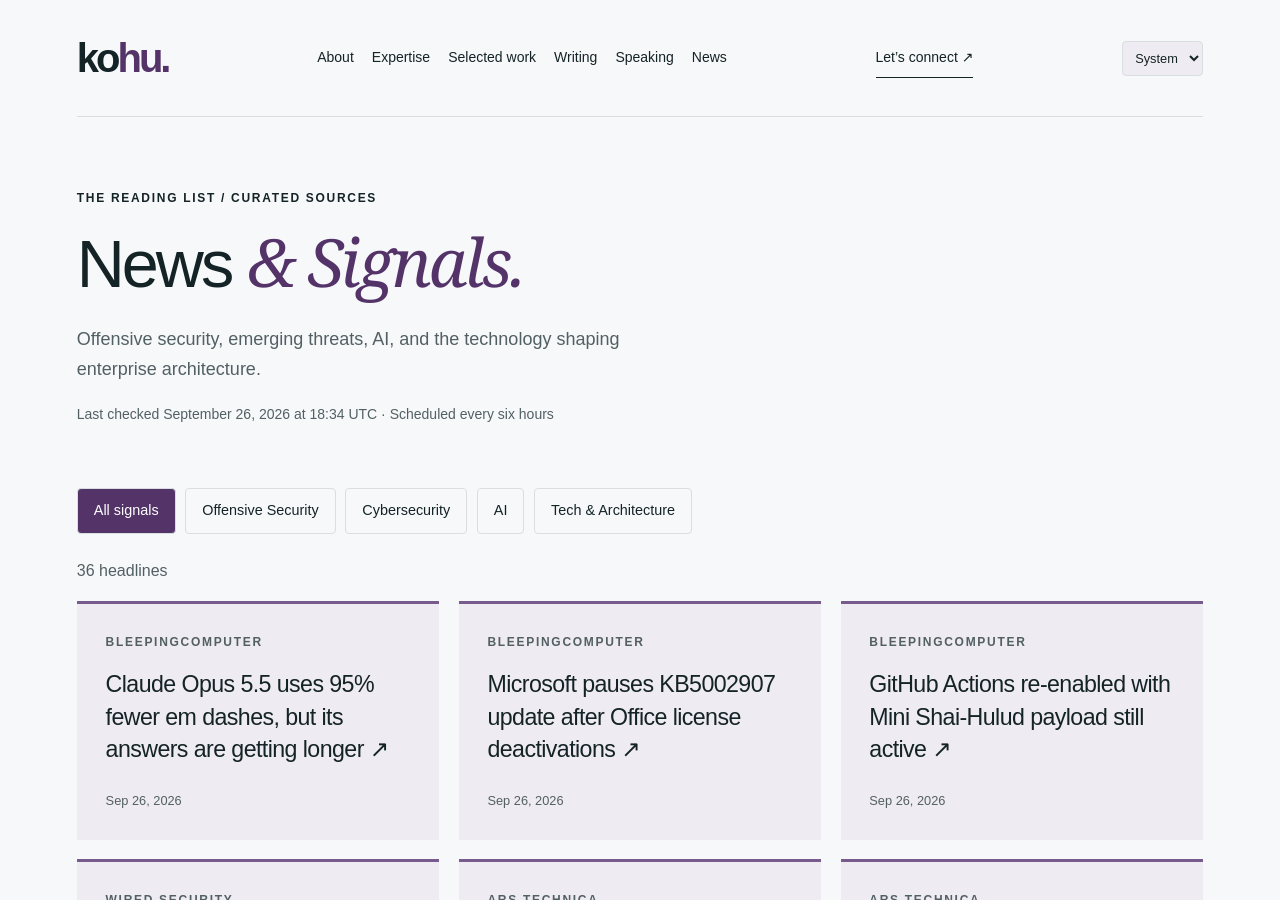
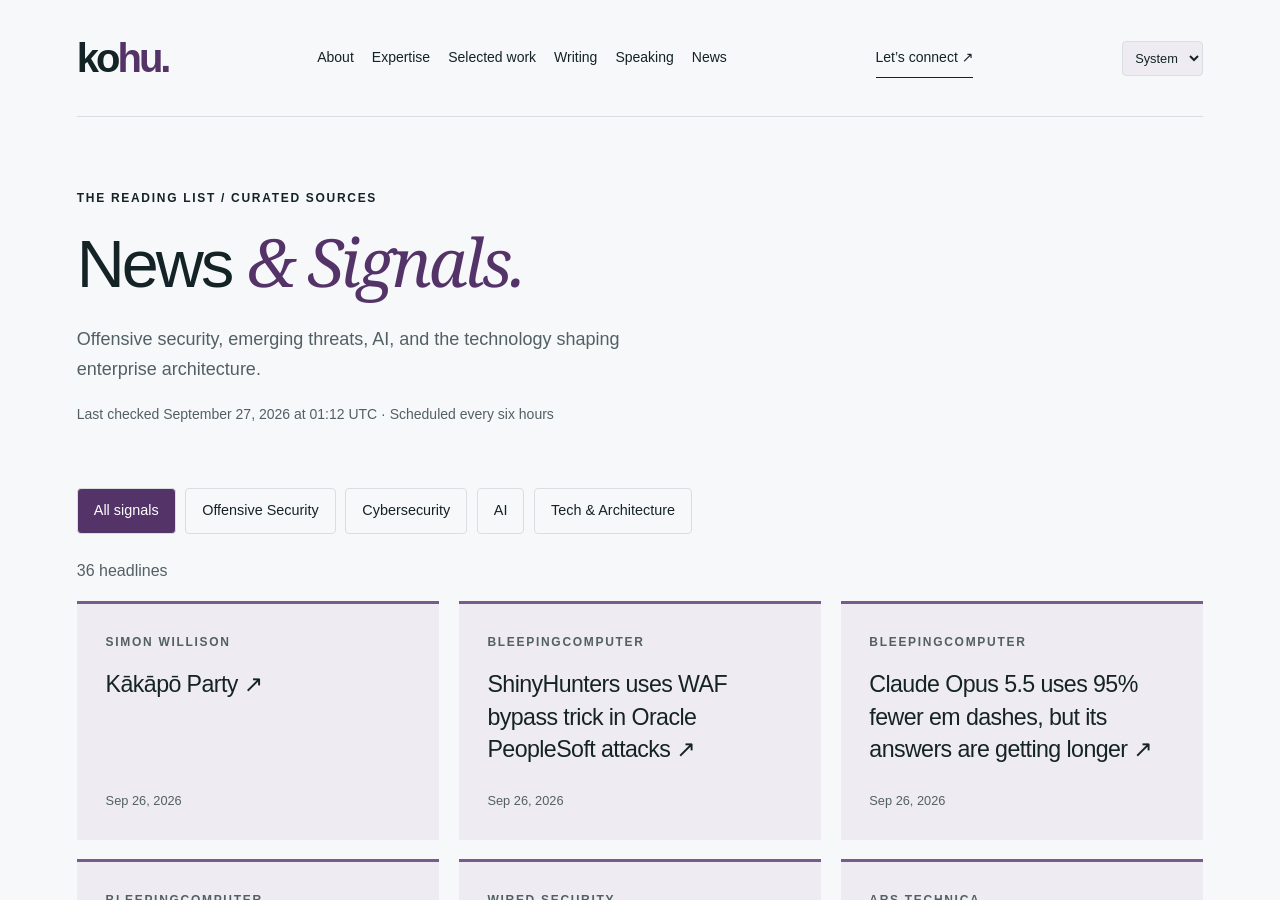
Before and after one commit to hntk/hntk.github.io, a Jekyll site: the page built from news/index.html, in a window 1280 px wide and 900 px high. Built offline with Jekyll 4.4.1, drawn with Linux system fonts in a browser that asks for light colours; part of the change alters nothing that is shown; some of the changed text lies outside the part shown.

Commit message:
Refresh News and Signals

```diff
--- a/_data/news.json
+++ b/_data/news.json
@@ -1,6 +1,22 @@
 {
-  "updated": "2026-09-26T18:34:50.654450+00:00",
+  "updated": "2026-09-27T01:12:48.390575+00:00",
   "items": [
+    {
+      "title": "Kākāpō Party",
+      "url": "https://simonwillison.net/2026/Sep/26/kakapo-party/",
+      "published": "2026-09-26T23:39:06+00:00",
+      "source": "Simon Willison",
+      "source_id": "simon-willison",
+      "category": "ai"
+    },
+    {
+      "title": "ShinyHunters uses WAF bypass trick in Oracle PeopleSoft attacks",
+      "url": "https://www.bleepingcomputer.com/news/security/shinyhunters-uses-waf-bypass-trick-in-oracle-peoplesoft-attacks/",
+      "published": "2026-09-26T19:03:34+00:00",
+      "source": "BleepingComputer",
+      "source_id": "bleepingcomputer",
+      "category": "cybersecurity"
+    },
     {
       "title": "Claude Opus 5.5 uses 95% fewer em dashes, but its answers are getting longer",
       "url": "https://www.bleepingcomputer.com/news/artificial-intelligence/claude-opus-55-uses-95-percent-fewer-em-dashes-but-its-answers-are-getting-longer/",
@@ -13,14 +29,6 @@
       "title": "Microsoft pauses KB5002907 update after Office license deactivations",
       "url": "https://www.bleepingcomputer.com/news/microsoft/microsoft-365-kb5002907-update-paused-after-office-license-deactivations/",
       "published": "2026-09-26T15:50:38+00:00",
-      "source": "BleepingComputer",
-      "source_id": "bleepingcomputer",
-      "category": "cybersecurity"
-    },
-    {
-      "title": "GitHub Actions re-enabled with Mini Shai-Hulud payload still active",
-      "url": "https://www.bleepingcomputer.com/news/security/github-actions-re-enabled-with-mini-shai-hulud-payload-still-active/",
-      "published": "2026-09-26T14:19:46+00:00",
       "source": "BleepingComputer",
       "source_id": "bleepingcomputer",
       "category": "cybersecurity"
@@ -117,14 +125,6 @@
       "title": "Northern Gannet, Great Blue Heron, California Brown Pelican",
       "url": "https://simonwillison.net/2026/Sep/25/sighting-403293902/",
       "published": "2026-09-25T02:07:04+00:00",
-      "source": "Simon Willison",
-      "source_id": "simon-willison",
-      "category": "ai"
-    },
-    {
-      "title": "Note on 24th September 2026",
-      "url": "https://simonwillison.net/2026/Sep/24/harder/",
-      "published": "2026-09-24T23:31:08+00:00",
       "source": "Simon Willison",
       "source_id": "simon-willison",
       "category": "ai"
@@ -295,79 +295,79 @@
       "id": "ars-technica",
       "name": "Ars Technica",
       "status": "ok",
-      "last_success": "2026-09-26T18:34:50.654450+00:00"
+      "last_success": "2026-09-27T01:12:48.390575+00:00"
     },
     {
       "id": "bleepingcomputer",
       "name": "BleepingComputer",
       "status": "ok",
-      "last_success": "2026-09-26T18:34:50.654450+00:00"
+      "last_success": "2026-09-27T01:12:48.390575+00:00"
     },
     {
       "id": "cloudflare",
       "name": "Cloudflare",
       "status": "ok",
-      "last_success": "2026-09-26T18:34:50.654450+00:00"
+      "last_success": "2026-09-27T01:12:48.390575+00:00"
     },
     {
       "id": "dark-reading",
       "name": "Dark Reading",
       "status": "ok",
-      "last_success": "2026-09-26T18:34:50.654450+00:00"
+      "last_success": "2026-09-27T01:12:48.390575+00:00"
     },
     {
       "id": "hugging-face",
       "name": "Hugging Face",
       "status": "ok",
-      "last_success": "2026-09-26T18:34:50.654450+00:00"
+      "last_success": "2026-09-27T01:12:48.390575+00:00"
     },
     {
       "id": "microsoft-research",
       "name": "Microsoft Research",
       "status": "ok",
-      "last_success": "2026-09-26T18:34:50.654450+00:00"
+      "last_success": "2026-09-27T01:12:48.390575+00:00"
     },
     {
       "id": "nvidia",
       "name": "NVIDIA",
       "status": "ok",
-      "last_success": "2026-09-26T18:34:50.654450+00:00"
+      "last_success": "2026-09-27T01:12:48.390575+00:00"
     },
     {
       "id": "portswigger",
       "name": "PortSwigger Research",
       "status": "ok",
-      "last_success": "2026-09-26T18:34:50.654450+00:00"
+      "last_success": "2026-09-27T01:12:48.390575+00:00"
     },
     {
       "id": "schneier",
       "name": "Schneier on Security",
       "status": "ok",
-      "last_success": "2026-09-26T18:34:50.654450+00:00"
+      "last_success": "2026-09-27T01:12:48.390575+00:00"
     },
     {
       "id": "simon-willison",
       "name": "Simon Willison",
       "status": "ok",
-      "last_success": "2026-09-26T18:34:50.654450+00:00"
+      "last_success": "2026-09-27T01:12:48.390575+00:00"
     },
     {
       "id": "specterops",
       "name": "SpecterOps",
       "status": "ok",
-      "last_success": "2026-09-26T18:34:50.654450+00:00"
+      "last_success": "2026-09-27T01:12:48.390575+00:00"
     },
     {
       "id": "trail-of-bits",
       "name": "Trail of Bits",
       "status": "ok",
-      "last_success": "2026-09-26T18:34:50.654450+00:00"
+      "last_success": "2026-09-27T01:12:48.390575+00:00"
     },
     {
       "id": "wired",
       "name": "WIRED Security",
       "status": "ok",
-      "last_success": "2026-09-26T18:34:50.654450+00:00"
+      "last_success": "2026-09-27T01:12:48.390575+00:00"
     }
   ]
 }
```
